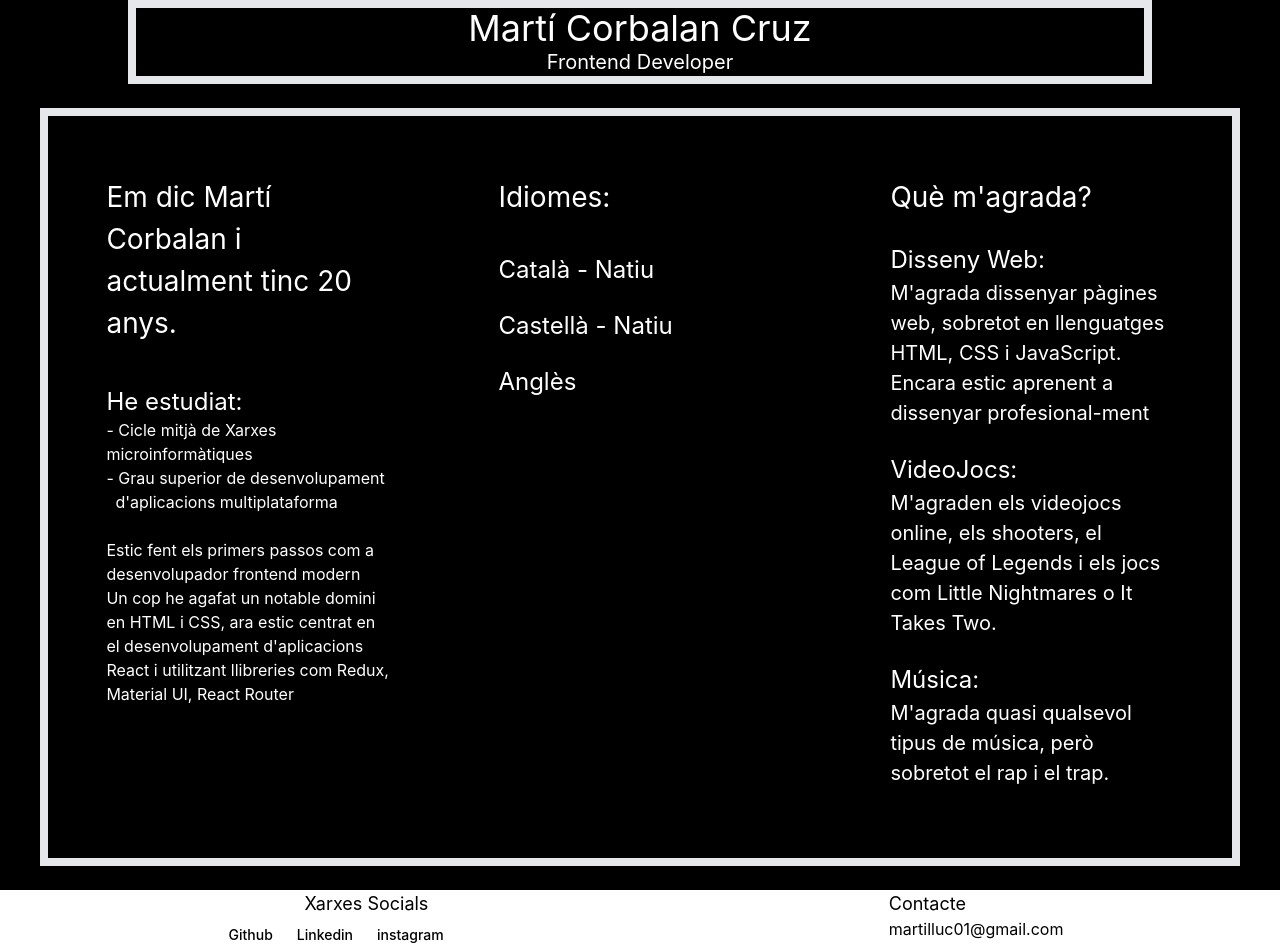
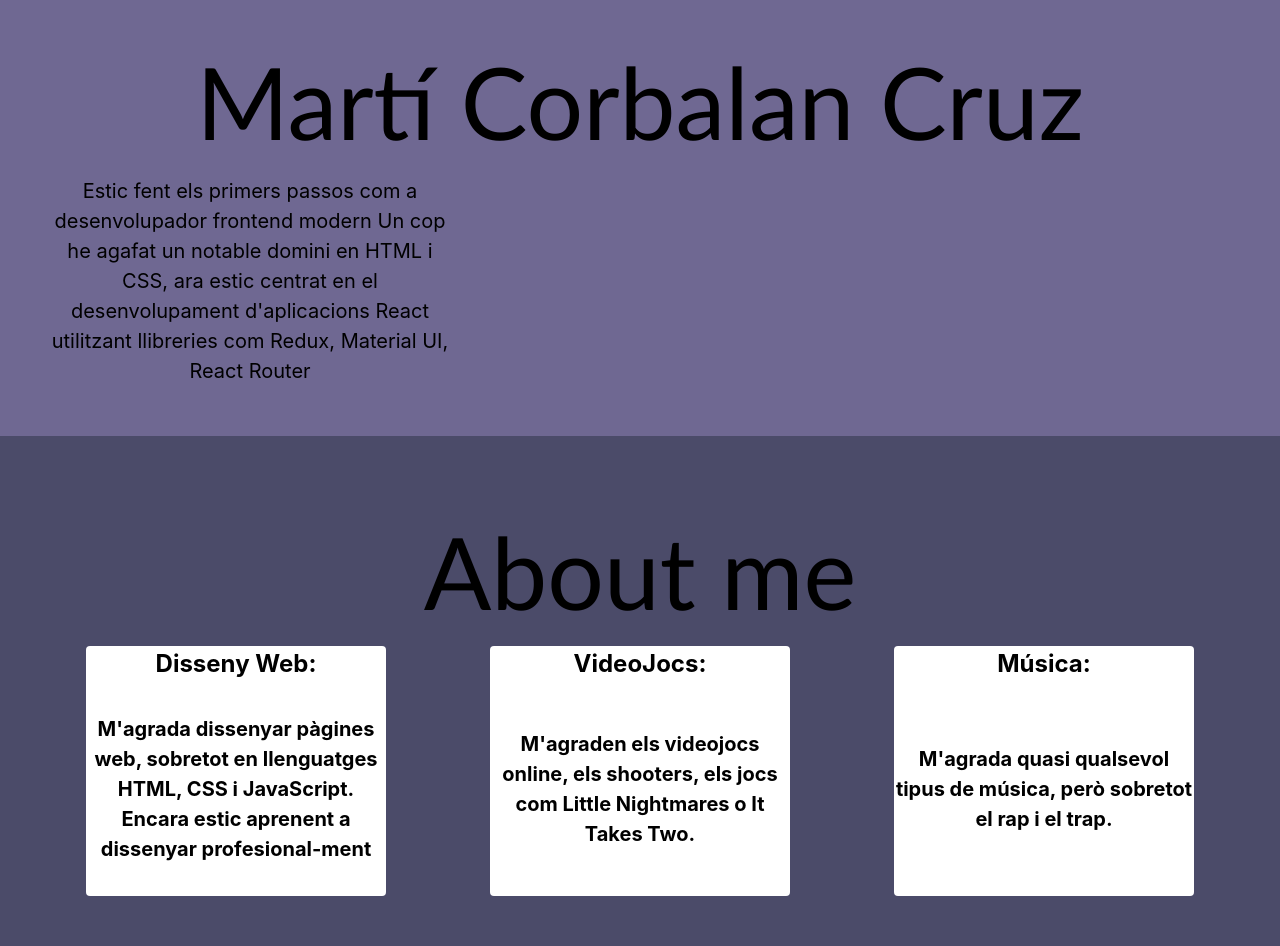
Before and after one commit to MartiCorbalan/web-personal, a Next.js app: page /main in a window 1280 px wide. Shown: the part 60-1006 px from the top of the page. Built offline with nearby package versions, Linux system fonts and the light colour scheme.

Commit message:
seguir, todo guay

```diff
--- a/components/footer.jsx
+++ b/components/footer.jsx
@@ -1,5 +1,5 @@
 import { FontAwesomeIcon } from "@fortawesome/react-fontawesome";
-import { faCoffee } from "@fortawesome/free-solid-svg-icons";
+
 import {
   faGithub,
   faLinkedin,
@@ -36,7 +36,7 @@ export default function Footer() {
 
   return (
     <>
-      <div className="bg-white text-black hover:bg-black hover:text-white flex glex-wrap  justify-around  min-w-[30px]  ">
+      <div className="bg-white text-black hover:bg-black hover:text-white flex-wrap flex gap-8 justify-around  ">
         <div className=" flex-wrap gap-2 justify-around ">
           <div className="ml-11">
             <h3 className="ml-11">Xarxes Socials</h3>
--- a/package.json
+++ b/package.json
@@ -17,6 +17,7 @@
     "@fortawesome/free-regular-svg-icons": "^6.1.1",
     "@fortawesome/free-solid-svg-icons": "^6.1.1",
     "@fortawesome/react-fontawesome": "^0.1.18",
+    "framer-motion": "6.2.9",
     "gh-pages": "^3.2.3",
     "next": "12.1.2",
     "react": "18.0.0",
--- a/pages/ExperienciaLaboral.jsx
+++ b/pages/ExperienciaLaboral.jsx
@@ -1,5 +1,7 @@
 import Header from "/components/header";
 import Footer from "/components/footer";
+import { useState } from "react";
+import { motion } from "framer-motion";
 export default function ExperienciaLaboral() {
   const experienceItems = [
     {
@@ -75,23 +77,49 @@ export default function ExperienciaLaboral() {
     },
   ];
 
+  const [actual, setActual] = useState(0);
+
+  const next = () => {
+
+    if (actual >= experienceItems.length - 1) {
+      setActual(0);
+    } else {
+      setActual((n) => n + 1);
+    }
+  };
+
+  const last = () => {
+    if (actual <= 0) {
+      setActual(experienceItems.length - 1);
+    } else {
+      setActual(actual - 1);
+    }
+  };
+  const act = (m) => {
+    setActual(m);
+  };
   return (
     <>
-      <Header />
-      <div className="w-full min-h-screen bg-black ">
-        <br></br>
-        <div className=" max-w-5xl m-auto px-4 border-[8px] ">
-          <div className="text-white  text-center ">
-            <h1 className="text-4xl">Martí Corbalan Cruz</h1>
-            <p className="text-xl">Frontend Developer</p>
-          </div>
+
+      <div className="w-full min-h-screen  ">
+
+
+
+
+        <div className=" text-center mb-[90px]" >
+        <motion.div className="text-[40px] font-fuente_titulo sm:text-[100px]" animate={{y: 50,}}  transition={{  duration: 0.8 }} >
+            Experiència {"\n"} laboral
+      </motion.div>
         </div>
-        <br></br>
-        <div className="border-[8px] pt-[10px] pr-[10px] pl-[10px] pb-[10px] flex-wrap flex gap-8 justify-around max-w-[1200px] m-auto">
-          {experienceItems.map((item, i) => (
+
+
+
+
+      <div className="flex-wrap flex gap-8 justify-around m-auto ">
+        {experienceItems.map((item, i) => (
             <div
               key={item.i}
-              className=" border-[2px] text-white min-w-[300px] 2xl:h-auto rounded-[10px] w-[30%] py-[40px] pr-[30px] pb-[50px] pl-[30px]"
+              className="border-[2px] text-white min-w-[300px] rounded-[10px]  py-[40px] pr-[30px] pb-[50px] pl-[30px] "
             >
               <h1>{item.titol}</h1>
               <br></br>
@@ -108,12 +136,14 @@ export default function ExperienciaLaboral() {
               )}
             </div>
           ))}
-        </div>
-        <br></br>
-        <footer>
+      </div>
+
+
+
+      </div>
+      <footer>
           <Footer />
         </footer>
-      </div>
     </>
   );
 }
--- a/pages/index.js
+++ b/pages/index.js
@@ -21,7 +21,7 @@ export default function Home() {
           text-center
           "
           >
-            <div className="m-0 leading-tight text-7xl text-white ">
+            <div className=" m-0 leading-tight text-7xl text-white ">
               <h1>CORBA WEB</h1>
             </div>
             <nav className="text-2x1 text-center text-white">
--- a/pages/main/index.js
+++ b/pages/main/index.js
@@ -1,95 +1,78 @@
+
 import Footer from "../../components/footer";
 import Header from "/components/header";
+import { motion } from "framer-motion";
+import ExperienciaLaboral from "../ExperienciaLaboral";
+
+const variants = {
+
+}
 
 export default function Main() {
-  const idiomes = [
-    {
-      titol: "Català - Natiu",
-    },
-    {
-      titol: "Castellà - Natiu",
-    },
-    {
-      titol: "Anglès",
-    },
-  ];
+
 
   return (
     <>
       <Header />
-      <div className="w-full h-full min-h-screen bg-black  ">
-        <br></br>
-        <div className=" max-w-5xl m-auto px-4 border-[8px] ">
-          <div className="text-white  text-center ">
-            <h1 className="text-4xl">Martí Corbalan Cruz</h1>
-            <p className="text-xl">Frontend Developer</p>
+     <section className="   bg-[#6F6892]  min-h-[300px] ">
+
+        <div className=" text-center  ">
+
+          <motion.div className="text-[40px] font-fuente_titulo sm:text-[100px]" animate={{y: 50,}}  transition={{  duration: 0.8 }} >
+            Martí Corbalan Cruz
+          </motion.div>
+
+          <div className="   cursor-default p-[50px] ">
+              <p className="w-[400px]">
+              Estic fent els primers passos com a desenvolupador frontend modern
+              Un cop he agafat un notable domini en HTML i CSS, ara estic centrat en el desenvolupament
+              d'aplicacions React utilitzant llibreries com Redux, Material UI, React Router
+              </p>
           </div>
+
+      </div>
+
+
+     </section>
+
+     <section className="bg-[#4B4B69] min-h-[300px] ">
+      <div className=" text-center pt-[10px]" >
+        <motion.div className="text-[40px] font-fuente_titulo sm:text-[100px]" animate={{y: 50,}}  transition={{  duration: 0.8 }} >
+            About me
+      </motion.div>
         </div>
-        <br></br>
-        <div className=" border-[8px] pt-[10px] pr-[10px] pl-[10px] pb-[10px] flex-wrap flex gap-8 justify-around max-w-[1200px] m-auto">
-          <div className=" pt-[10px] pr-[10px] pl-[10px] pb-[10px] flex-wrap flex gap-8 justify-around max-w-[1200px] m-auto ">
-            <div className=" text-white min-w-[300px] 2xl:h-auto  w-[30%] py-[40px] pr-[30px] pb-[50px] pl-[30px]">
-              <h1>
-                Em dic Martí Corbalan i actualment tinc 20 anys.
-                <br></br>
-                <br></br>
-              </h1>
-              <h1 className="xl:text-2xl">He estudiat:</h1>
-              <ul>
-                <li>- Cicle mitjà de Xarxes microinformàtiques</li>
-                <li>
-                  - Grau superior de desenvolupament &nbsp;&nbsp;d'aplicacions
-                  multiplataforma
-                </li>
-              </ul>
-              <br></br>
-              Estic fent els primers passos com a desenvolupador frontend modern
-              <br></br>
-              Un cop he agafat un notable domini en HTML i CSS, ara estic
-              centrat en el desenvolupament d'aplicacions React i utilitzant
-              llibreries com Redux, Material UI, React Router
-            </div>
-            {/* ********************** */}
-            <div className="  text-white min-w-[300px] 2xl:h-auto  w-[30%] py-[40px] pr-[30px] pb-[50px] pl-[30px]">
-              <h1 className="">Idiomes:</h1>
-              <br></br>
-              {idiomes.map((item, i) => (
-                <div
-                  key={item.i}
-                  className="text-white text-left  w-3/4 pt-[10px] pb-[10px]"
-                >
-                  <h2>{item.titol}</h2>
-                </div>
-              ))}
-            </div>
-            {/* *********** */}
-            <div className="  text-white min-w-[300px] 2xl:h-auto  w-[30%] py-[40px] pr-[30px] pb-[50px] pl-[30px]">
-              <h1>Què m'agrada?</h1>
-              <br></br>
-              <h2>Disseny Web:</h2>
-              <p>
-                M'agrada dissenyar pàgines web, sobretot en llenguatges HTML,
-                CSS i JavaScript. Encara estic aprenent a dissenyar
-                profesional-ment
-              </p>
-              <br></br>
-              <h2>VideoJocs:</h2>
-              <p>
-                M'agraden els videojocs online, els shooters, el League of
-                Legends i els jocs com Little Nightmares o It Takes Two.
-              </p>
-              <br></br>
-              <h2>Música:</h2>
-              <p>
-                M'agrada quasi qualsevol tipus de música, però sobretot el rap i
-                el trap.
-              </p>
-            </div>
-          </div>
-        </div>
-        <br></br>
-        <Footer />
+
+    <div className="flex-wrap flex gap-8 justify-around  m-auto p-[50px]">
+
+      <div className="box2 min-w-[300px] rounded-[10px] w-[30%] ">
+        <h2>Disseny Web:</h2>
+        <p>M'agrada dissenyar pàgines web, sobretot en llenguatges HTML, CSS i JavaScript. Encara estic aprenent a dissenyar profesional-ment</p>
       </div>
+
+
+      <div className="box2  min-w-[300px] rounded-[10px] w-[30%] ">
+        <h2>VideoJocs:</h2>
+        <p>M'agraden els videojocs online, els shooters,  els jocs com Little Nightmares o It Takes Two.</p>
+      </div>
+
+
+      <div className="box2  min-w-[300px]  rounded-[10px] w-[30%] ">
+      <h2>Música:</h2>
+        <p>M'agrada quasi qualsevol tipus de música, però sobretot el rap i el trap.</p>
+
+      </div>
+
+    </div>
+
+
+     </section>
+
+     <section className=" bg-[#2E3145] min-h-[300px]">
+        <ExperienciaLaboral/>
+     </section>
+
+
+
     </>
   );
 }
--- a/styles/globals.css
+++ b/styles/globals.css
@@ -40,3 +40,19 @@ h6 {
 p {
   font-size: 20px;
 }
+
+.box2{
+  display: grid;
+  font-weight: bold;
+  text-align: center;
+  width: 250px;
+  height: 250px;
+  border-radius: 4px;
+  background-color: #fff;
+}
+
+.card{
+  width:  50%;
+  opacity: 0.8;
+
+}
```
Also changed, not shown: components/Item.jsx (added), 2 other files (tests, documents, lock files or other folders).
